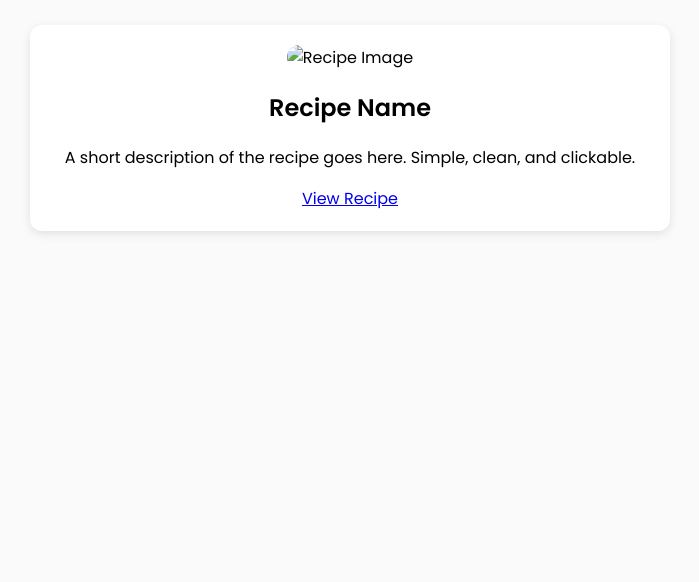
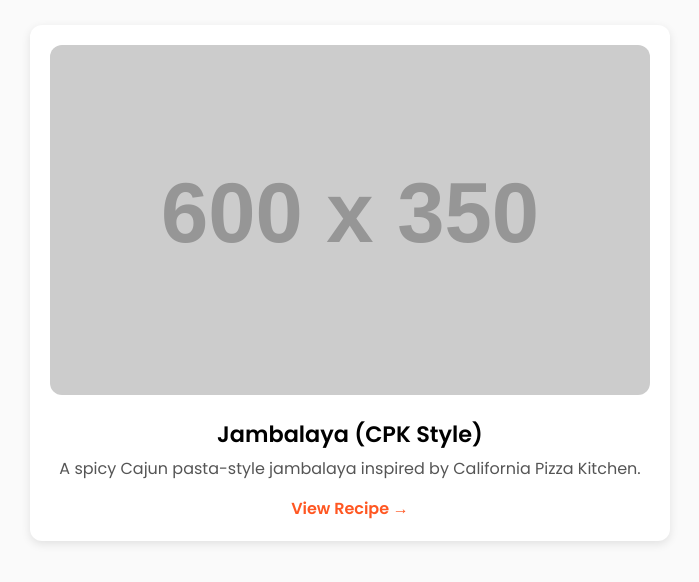
Before and after one commit to CatINCOMING/ShuCooks, a plain HTML site: page index.html in a window 1280 px wide. Shown: the whole page, without its empty margins (290-989 px from the left). Drawn offline with Linux system fonts and the light colour scheme; placeholder pictures from the web are drawn by us.

Commit message:
Update index.html

```diff
--- a/index.html
+++ b/index.html
@@ -58,12 +58,11 @@
 
 <!-- Example Recipe Card -->
 <div class="recipe-card">
-<img src="example.jpg" alt="Recipe Image" />
-<h2>Recipe Name</h2>
-<p>A short description of the recipe goes here. Simple, clean, and clickable.</p>
-<a href="#">View Recipe</a>
+    <img src="https://via.placeholder.com/600x350" alt="Jambalaya">
+    <div class="recipe-title">Jambalaya (CPK Style)</div>
+    <div class="recipe-desc">A spicy Cajun pasta-style jambalaya inspired by California Pizza Kitchen.</div>
+    <a class="recipe-link" href="jambalaya.html">View Recipe →</a>
 </div>
-
 
 </div>
 </body>
```
